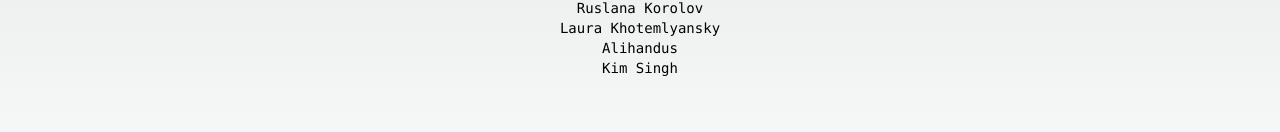
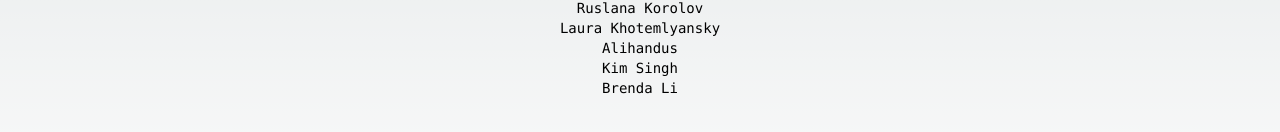
Before and after one commit to webimpactuw/week4github, a Next.js app: page / in a window 1280 px wide. Shown: the part 486-618 px from the top of the page. Built offline with nearby package versions, Linux system fonts and the light colour scheme.

Commit message:
Added name to names.js for demo

```diff
--- a/app/names.js
+++ b/app/names.js
@@ -18,6 +18,7 @@ const names = [
     "Laura Khotemlyansky",
     "Alihandus",
     "Kim Singh",
+    "Brenda Li",
 ];
 
 export default names;
```
